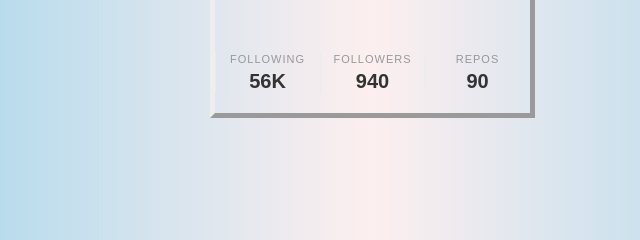
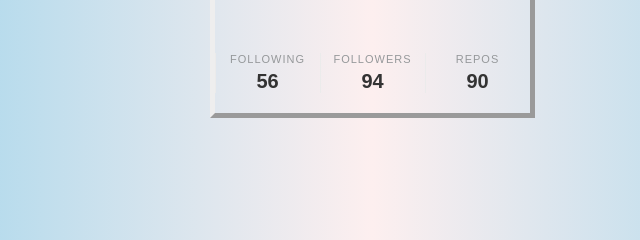
Before and after one commit to Hassaan-Rajwani/Github-Fetch-App, a plain HTML site: page index.html in a window 1280 px wide. Shown: the part 414-654 px from the top of the page, 268-908 px from the left. Drawn offline with Linux system fonts and the light colour scheme.

Commit message:
Modified Html

```diff
--- a/index.html
+++ b/index.html
@@ -33,11 +33,11 @@
         <div class="stats">
             <div class="stat">
               <span class="label">Following</span>
-              <span class="value" id="following">56K</span>
+              <span class="value" id="following">56</span>
             </div>
             <div class="stat">
               <span class="label">Followers</span>
-              <span class="value" id="follow">940</span>
+              <span class="value" id="follow">94</span>
             </div>
             <div class="stat">
               <span class="label">Repos</span>
```
